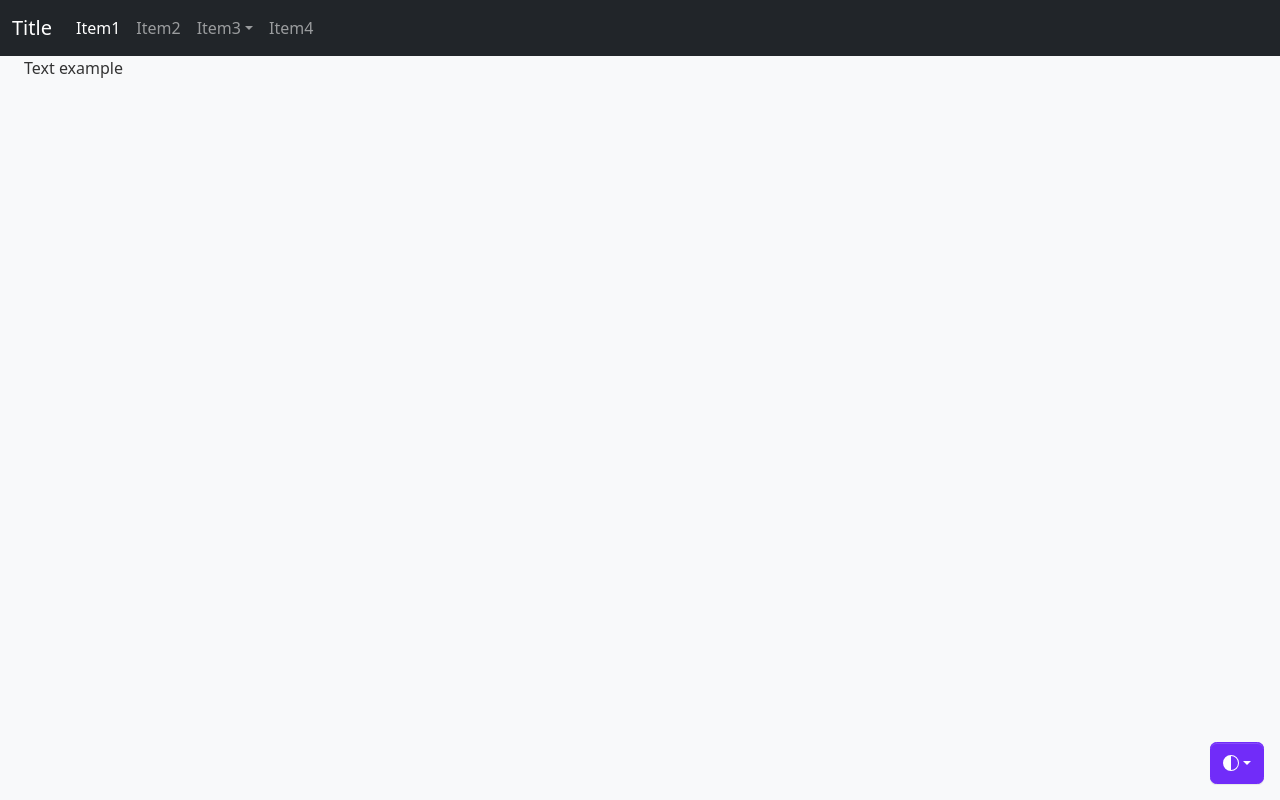
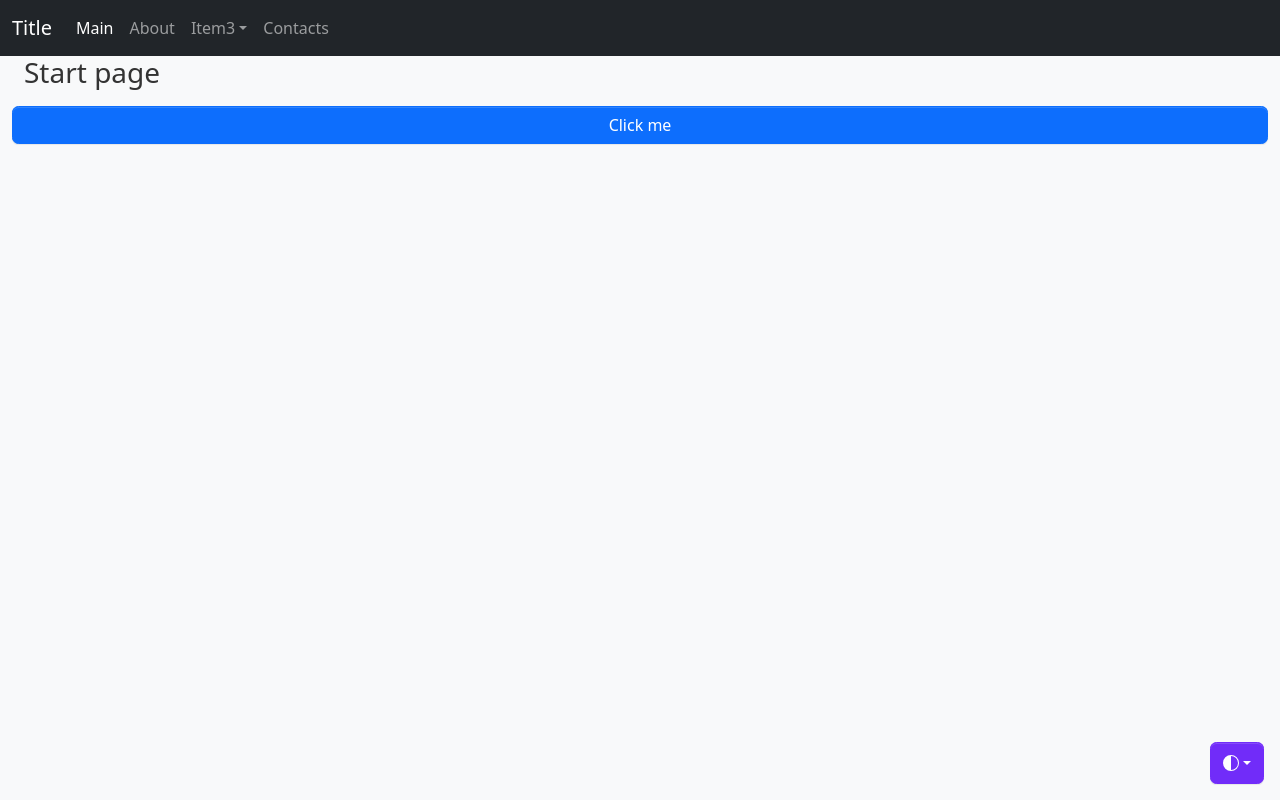
Before and after one commit to SergeyLadanov/WebpackTemplate_TS, a React app: page / in a window 1280 px wide. Built offline with nearby package versions, Linux system fonts and the light colour scheme.

Commit message:
Добавлен пример постраничной навигации

```diff
--- a/package.json
+++ b/package.json
@@ -17,9 +17,11 @@
     "@popperjs/core": "^2.11.8",
     "@types/react": "^18.3.5",
     "@types/react-dom": "^18.3.0",
+    "@types/react-router-dom": "^5.3.3",
     "bootstrap": "^5.3.3",
     "react": "^18.3.1",
-    "react-dom": "^18.3.1"
+    "react-dom": "^18.3.1",
+    "react-router-dom": "^6.26.2"
   },
   "devDependencies": {
     "@types/bootstrap": "^5.2.10",
--- a/src/components/Navbar.tsx
+++ b/src/components/Navbar.tsx
@@ -4,6 +4,7 @@ import '../scss/styles.scss';
 import '../css/offcanvas.css';
 import '../css/index.css';
 import { Dropdown } from 'bootstrap';
+import { BrowserRouter, Routes, Route, Link } from 'react-router-dom';
 
 
 function ToogleOffcanvasClickHandler()
@@ -26,7 +27,7 @@ function Navbar()
     return (
         <nav className="navbar navbar-expand-lg fixed-top navbar-dark bg-dark" aria-label="Main navigation">
             <div className="container-fluid">
-                <a className="navbar-brand" href="index.html">Title</a>
+                <a className="navbar-brand" href="/">Title</a>
                 <button className="navbar-toggler p-0 border-0" type="button" onClick={ToogleOffcanvasClickHandler} aria-label="Toggle navigation">
                 <span className="navbar-toggler-icon"></span>
                 </button>
@@ -34,13 +35,14 @@ function Navbar()
                 <div className="navbar-collapse offcanvas-collapse" id="navbars">
                 <ul className="navbar-nav me-auto mb-2 mb-lg-0">
 
-
                     <li className="nav-item">
-                    <a className="nav-link active" aria-current="page" href="#" id = "item1_id">Item1</a>
+                        {/* <a className="nav-link active" aria-current="page" href="/" id = "item1_id">Item1</a> */}
+                        <Link to="/" className="nav-link active"  aria-current="page">Main</Link>
                     </li>
 
                     <li className="nav-item">
-                    <a className="nav-link" href="#" id = "item2_id">Item2</a>
+                        {/* <a className="nav-link" href="/about" id = "item2_id">Item2</a> */}
+                        <Link to="/about" className="nav-link"  aria-current="page">About</Link>
                     </li>
 
                     <li className="nav-item dropdown">
@@ -53,7 +55,8 @@ function Navbar()
                     </li>
 
                     <li className="nav-item">
-                    <a className="nav-link" href="#" id = "item4_id">Item4</a>
+                        {/* <a className="nav-link" href="#" id = "item4_id">Item4</a> */}
+                        <Link to="/contacts" className="nav-link"  aria-current="page">Contacts</Link>
                     </li>
                 </ul>
 
--- /dev/null
+++ b/src/pages/About.tsx
@@ -0,0 +1,19 @@
+import React, { useEffect } from 'react';
+import '../scss/styles.scss';
+
+
+function About()
+{
+    return (
+
+        <div className="row">
+            <div className="col-md-12">
+                <p><h3>About page</h3></p>
+            </div>
+            <a href="#" className="btn btn-secondary" role = "button">Click me</a>
+        </div>
+
+    );
+}
+
+export default About;
--- /dev/null
+++ b/src/pages/Main.tsx
@@ -0,0 +1,17 @@
+import React, { useEffect } from 'react';
+import '../scss/styles.scss';
+
+
+function Main()
+{
+    return (
+        <div className="row">
+            <div className="col-md-12">
+                <p><h3>Start page</h3></p>
+            </div>
+            <a href="#" className="btn btn-primary" role = "button">Click me</a>
+        </div>
+    );
+}
+
+export default Main;
--- a/src/ts/App.tsx
+++ b/src/ts/App.tsx
@@ -1,26 +1,27 @@
-import React, { useEffect } from 'react';
+import React from 'react';
+// import {BrowserRouter, Routes, Route} from 'react-router-dom';
+import {HashRouter as BrowserRouter, Routes, Route} from 'react-router-dom'; // Навигация по хэш
 import Navbar from '../components/Navbar';
+import Main from '../pages/Main';
+import About from '../pages/About';
 import SwitchTheme from '../components/SwitchTheme';
 
+const NotFound = () => <h2>404: Страница не найдена</h2>;
+
+function App() {
+  return (
+    <BrowserRouter>
+      <Navbar/>
+      <SwitchTheme/>
+      <Routes>
+        <Route path="/" element={<Main/>} />
+        <Route path="/about" element={<About/>} />
+        {/* Обработка несуществующего маршрута */}
+        <Route path="*" element={<NotFound />} />
+      </Routes>
+    </BrowserRouter>
+  );
+}
 
 
-function App()
-{
-    return (
-        <div>
-            <SwitchTheme/>
-            <Navbar/>
-
-
-            <div className="row">
-            <div className="col-md-12">
-                Text example
-            </div>
-        </div>
-        <p></p>
-        </div>
-
-    );
-}
-
 export default App;
```
Also changed, not shown: 1 other file (tests, documents, lock files or other folders).
